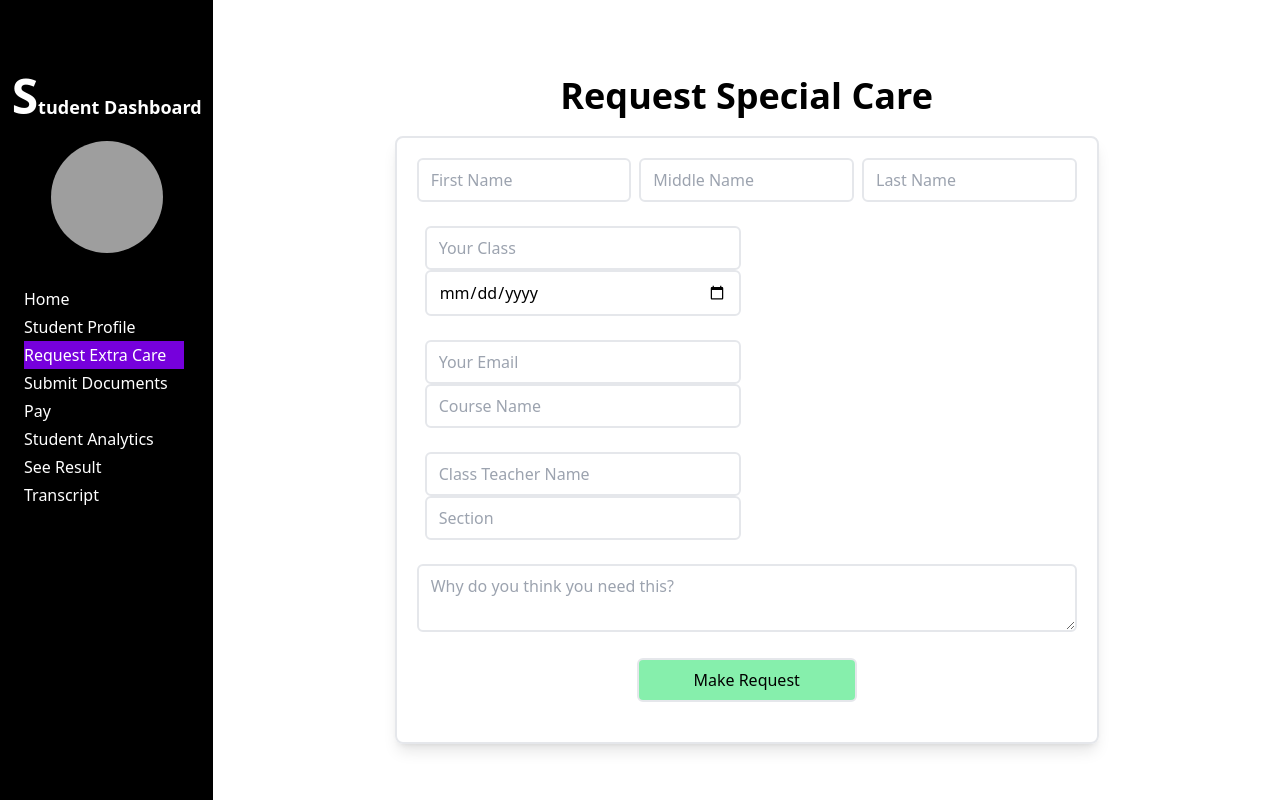
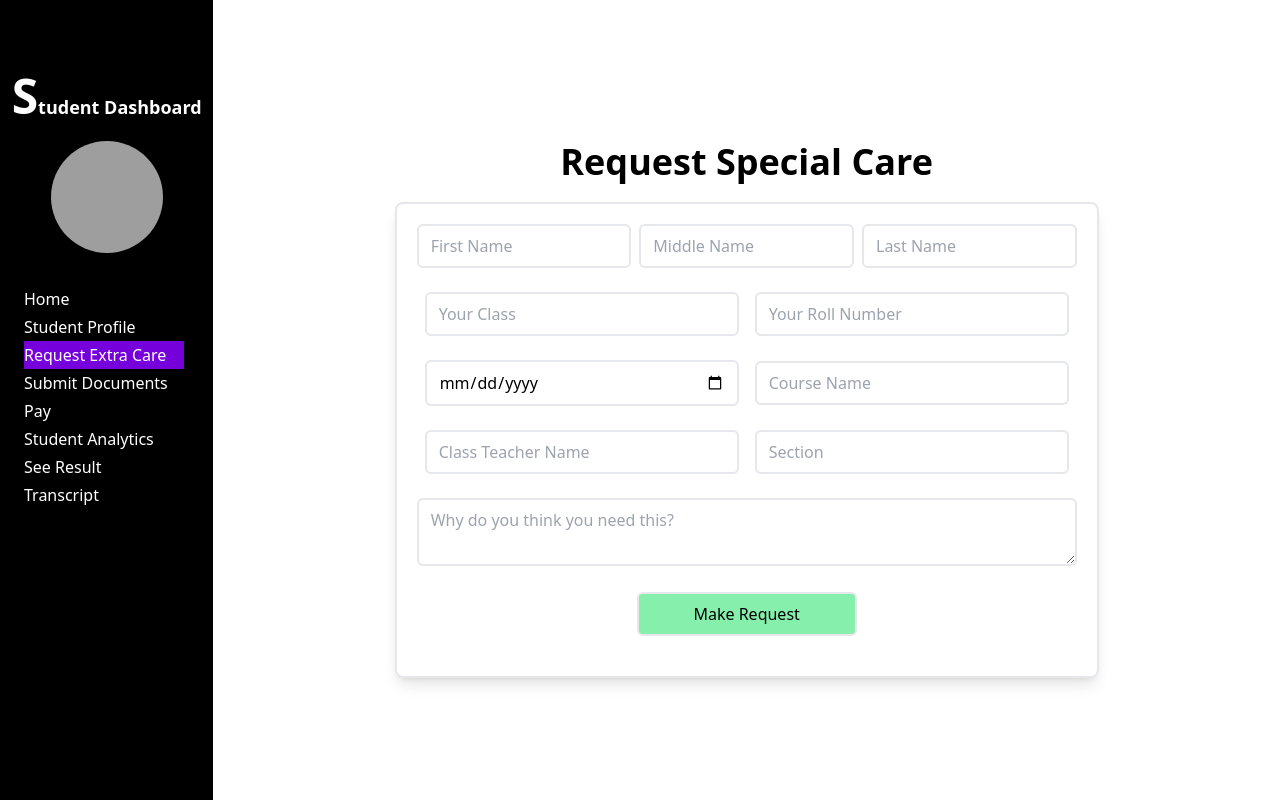
Before and after one commit to mrazadtamal/The-School-Network-Client, a React (Create React App) app: page /StudentDashboard/RequestCare in a window 1280 px wide. Built offline with nearby package versions, Linux system fonts and the light colour scheme; no server answers; grey boxes are pictures that could not be loaded.

Commit message:
request care input field modified

```diff
--- a/src/Pages/StudentPanel/RequestCare/RequestCare.js
+++ b/src/Pages/StudentPanel/RequestCare/RequestCare.js
@@ -2,19 +2,20 @@ import React, { useState } from "react";
 import { useForm } from "react-hook-form";
 import { useDispatch } from "react-redux";
 import { RequestExtraCare } from "../../../SchoolRedux/StudentSlice";
+import useFirebase from "../../Shared/Authentication/Authentication";
 
 const RequestCare = () => {
   const { register, handleSubmit } = useForm();
-  const [number, setNumber] = useState(0);
+  const { user } = useFirebase();
   const dispatch = useDispatch();
 
   const onSubmit = (data, e) => {
     e.preventDefault();
-    console.log(data);
-    dispatch(RequestExtraCare(data));
+    const newData = { ...data, email: user.email };
+    console.log(newData);
+    dispatch(RequestExtraCare(newData));
   };
 
-  const handleIncrease = () => {};
   return (
     <div className="flex align-center justify-center">
       <div>
@@ -49,30 +50,36 @@ const RequestCare = () => {
 
           <br />
 
-          <div>
+          <div className="flex justify-center items-center">
             <input
               className="w-[48%] border-2 rounded-md px-3 py-2 ml-2 mr-2"
               placeholder="Your Class"
+              type="text"
+              {...register("class")}
+            />
+            <input
+              className="w-[48%] border-2 rounded-md px-3 py-2 ml-2 mr-2"
+              placeholder="Your Roll Number"
               type="number"
-              {...register("class", { min: 1, max: 10 })}
+              {...register("roll")}
             />
 
+            {/* <input
+              className="w-1/3 border-2 rounded-md px-3 py-2"
+              placeholder="issue date"
+              type="date"
+              {...register("date")}
+            /> */}
+          </div>
+
+          <br />
+
+          <div className="flex justify-center items-center">
             <input
               className="w-[48%] border-2 rounded-md px-3 py-2 ml-2 mr-2"
               placeholder="issue date"
               type="date"
               {...register("date")}
-            />
-          </div>
-
-          <br />
-
-          <div>
-            <input
-              className="w-[48%] border-2 rounded-md px-3 py-2 ml-2 mr-2"
-              placeholder="Your Email"
-              type="email"
-              {...register("email")}
             />
 
             <input
@@ -85,7 +92,7 @@ const RequestCare = () => {
 
           <br />
 
-          <div>
+          <div className="flex justify-center items-center">
             <input
               className="w-[48%] border-2 rounded-md px-3 py-2 ml-2 mr-2"
               placeholder="Class Teacher Name"
```
